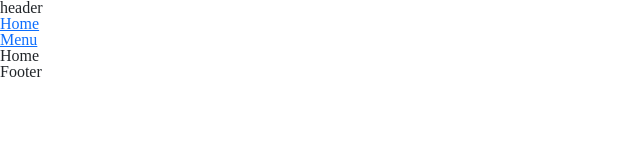
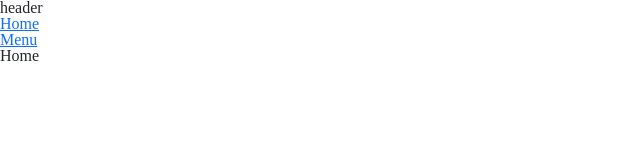
Before and after one commit to N-Tarin/study, a Nuxt app: page / in a window 1280 px wide. Shown: the top 160 px of the page, without its empty margins (0-640 px from the left). Built offline with nearby package versions, Linux system fonts and the light colour scheme.

Commit message:
delete Footer

```diff
--- a/components/templates/Footer.vue
+++ /dev/null
@@ -1,5 +0,0 @@
-<template>
-  <footer>
-    <h2>Footer</h2>
-  </footer>
-</template>
--- a/layouts/default.vue
+++ b/layouts/default.vue
@@ -2,18 +2,15 @@
   <div>
     <Header />
     <nuxt />
-    <Footer />
   </div>
 </template>
 
 <script>
 import Header from '../components/templates/Header.vue'
-import Footer from '../components/templates/Footer.vue'
 
 export default {
   components: {
     Header,
-    Footer,
   },
 }
 </script>
```
